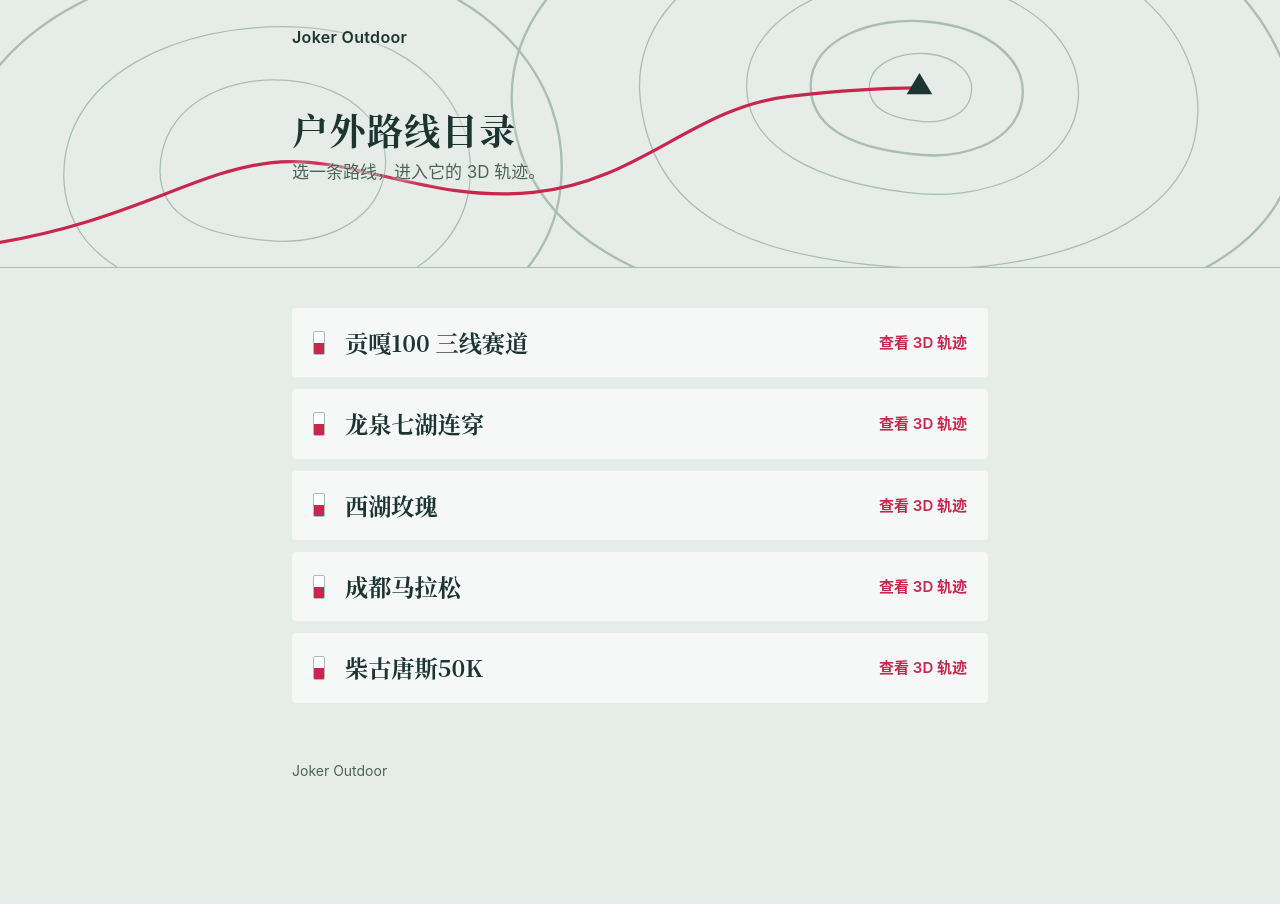
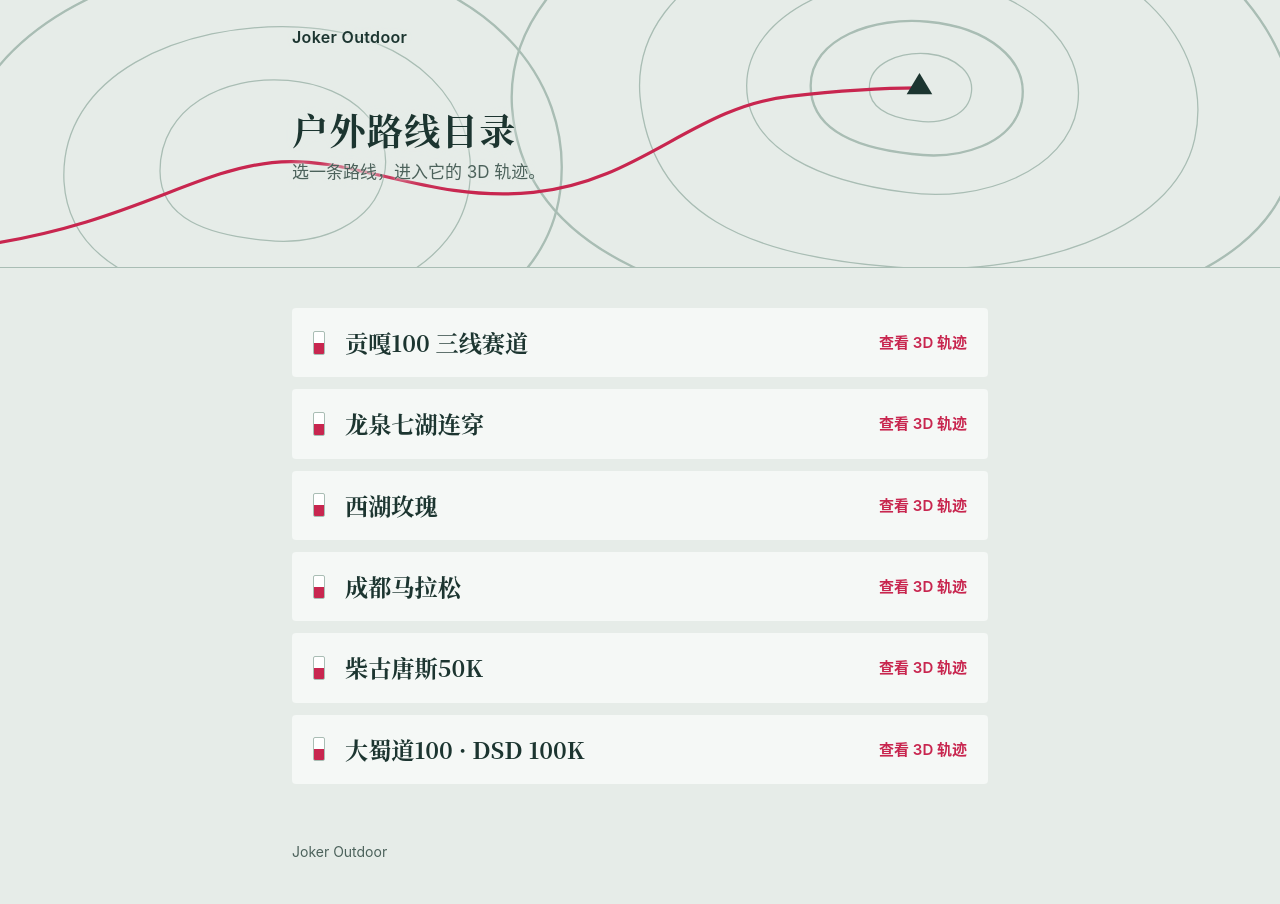
Before and after one commit to joker-outdoor/joker-outdoor.github.io, a plain HTML site: page index.html in a window 1280 px wide. Before the commit the page ends 822 px from the top, so only its background shows below. Drawn offline with Linux system fonts and the light colour scheme.

Commit message:
ship: 用户要求大蜀道赛道发布时补充Joker Outdoor根目录首页索引。现有index.html已有五条路线，保持原风格、其它链接与顺序，追加一条/ultra-trail-shudao-2026/，中文

```diff
--- a/index.html
+++ b/index.html
@@ -38,6 +38,7 @@
 <li><a class='route' href='/west-lake-rose-2026-10-11/'><span class='blaze' aria-hidden='true'></span><span class='name'>西湖玫瑰</span><span class='go'>查看 3D 轨迹</span></a></li>
 <li><a class='route' href='/chengdu-marathon-2026-10-25/'><span class='blaze' aria-hidden='true'></span><span class='name'>成都马拉松</span><span class='go'>查看 3D 轨迹</span></a></li>
 <li><a class='route' href='/tsaigu-trail-50k-2026/'><span class='blaze' aria-hidden='true'></span><span class='name'>柴古唐斯50K</span><span class='go'>查看 3D 轨迹</span></a></li>
+<li><a class='route' href='/ultra-trail-shudao-2026/'><span class='blaze' aria-hidden='true'></span><span class='name'>大蜀道100 · DSD 100K</span><span class='go'>查看 3D 轨迹</span></a></li>
 </ul>
 </nav>
 </main>
```
Also changed, not shown: 1 other file.
